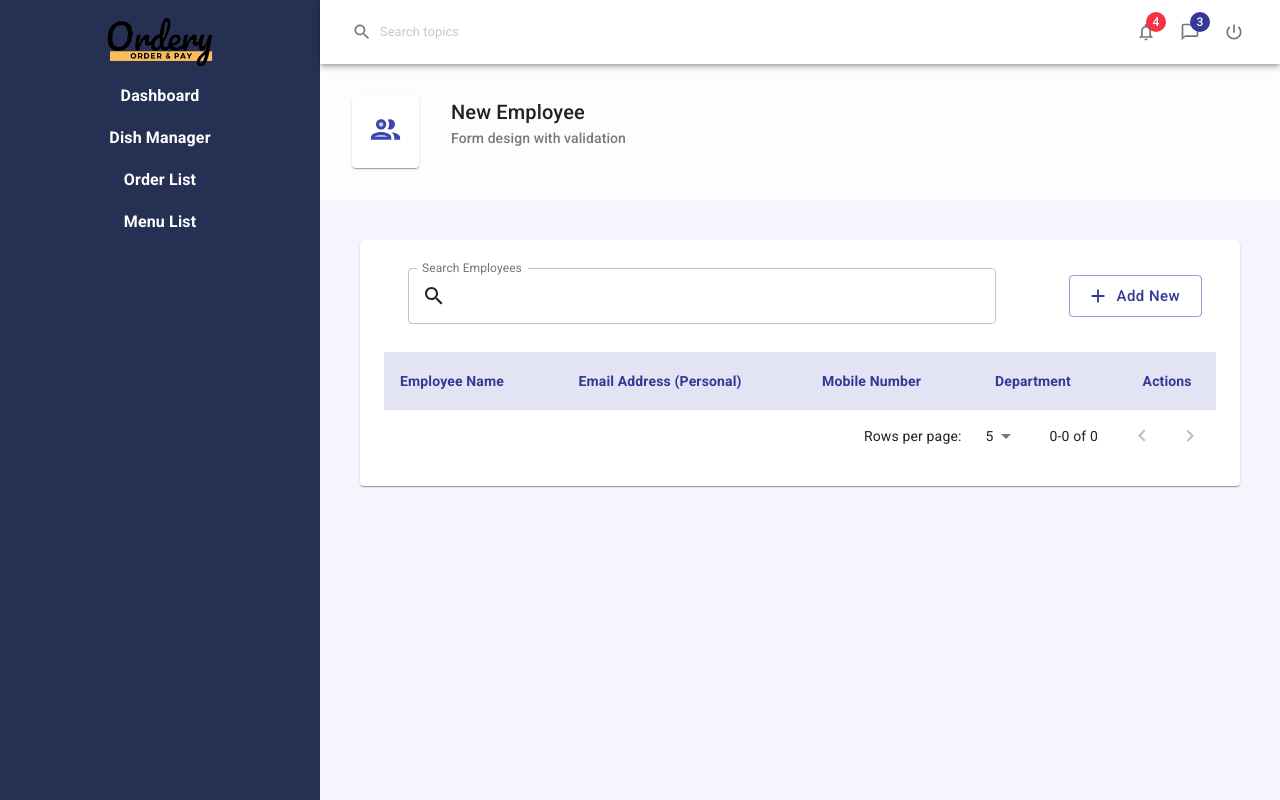
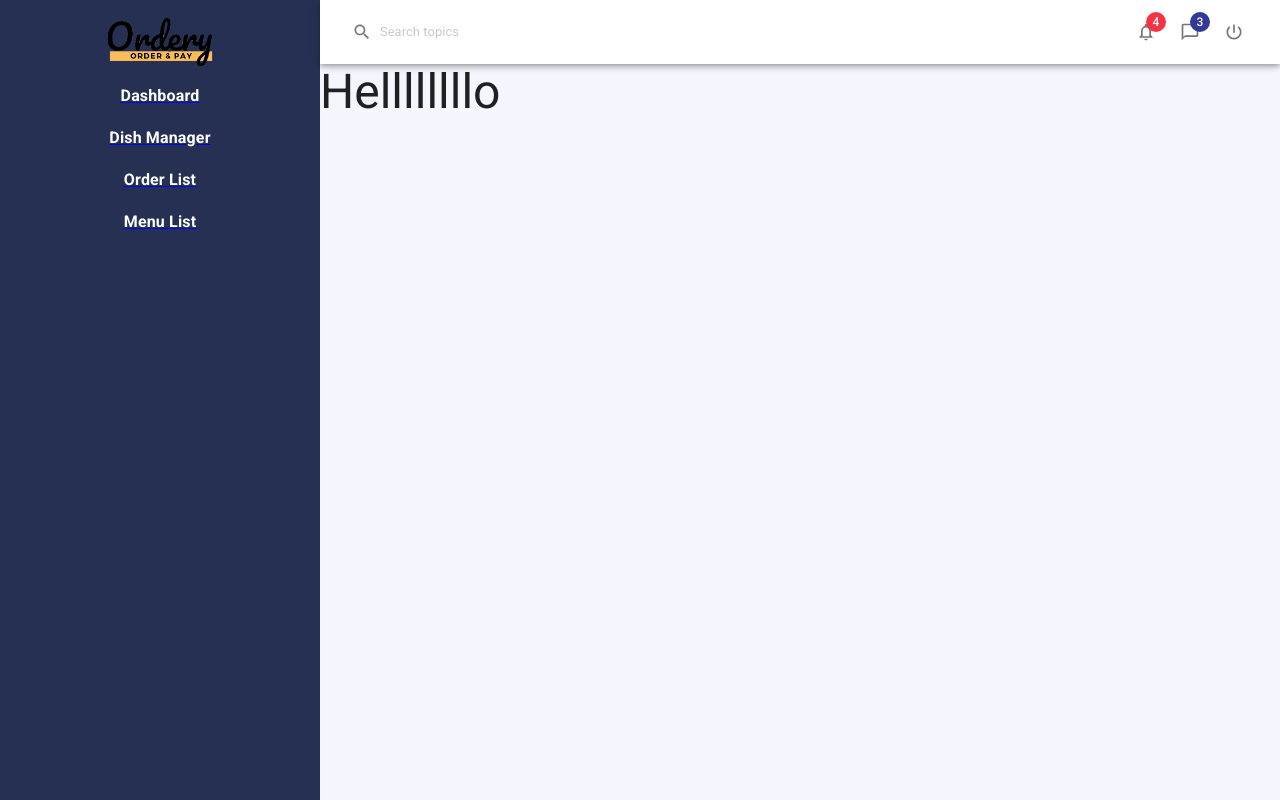
Before and after one commit to istarter/react-material-ui-dashboard, a React (Create React App) app: page / in a window 1280 px wide. Built offline with nearby package versions, Linux system fonts and the light colour scheme.

Commit message:
routes added

```diff
--- a/src/App/App.js
+++ b/src/App/App.js
@@ -10,8 +10,9 @@ import {
 } from "@material-ui/core";
 import Header from "../components/Header";
 import PageHeader from "../components/PageHeader";
-
+import { BrowserRouter, Switch, Route } from "react-router-dom";
 import Employees from "../pages/Employees/Employees";
+import MainRoute from "../routes/MainRoute";
 
 const theme = createMuiTheme({
   palette: {
@@ -52,14 +53,17 @@ function App() {
   const classes = useStyles();
 
   return (
+    <BrowserRouter>
       <ThemeProvider theme={theme}>
         <SideMenu />
         <div className={classes.appMain}>
           <Header />
-        <Employees />
+          {/* <Employees /> */}
+          <MainRoute />
         </div>
         <CssBaseline />
       </ThemeProvider>
+    </BrowserRouter>
   );
 }
 
--- a/src/components/SideMenu.js
+++ b/src/components/SideMenu.js
@@ -1,4 +1,5 @@
 import React from "react";
+import { Link } from "react-router-dom";
 import { makeStyles, withStyles, Typography, Grid } from "@material-ui/core";
 import { IMAGES, COLORS } from "../constant/Constant";
 
@@ -19,10 +20,17 @@ const style = {
   },
   menu: {
     height: "3em",
+    "&:hover": {
+      backgroundColor: "#fff",
+      color: "black",
+    },
   },
   menuItems: {
     color: COLORS.primary,
     fontWeight: "bold",
+    "&:hover": {
+      color: "black",
+    },
   },
 };
 
@@ -50,7 +58,11 @@ const SideMenu = (props) => {
             item
             className={classes.menu}
           >
-            <Typography className={classes.menuItems}>{route.name}</Typography>
+            <Grid item component={Link} to={route.link}>
+              <Typography className={classes.menuItems}>
+                {route.name}
+              </Typography>
+            </Grid>
           </Grid>
         ))}
       </Grid>
--- /dev/null
+++ b/src/pages/Dashboard.js
@@ -0,0 +1,14 @@
+import React from "react";
+import { makeStyles, withStyles, Typography, Grid } from "@material-ui/core";
+
+const Dashboard = () => {
+  return (
+    <Grid container item>
+      <Grid item>
+        <Typography variant="h3">Hellllllllo</Typography>
+      </Grid>
+    </Grid>
+  );
+};
+
+export default Dashboard;
--- /dev/null
+++ b/src/pages/DishManager.js
@@ -0,0 +1,14 @@
+import React from "react";
+import { makeStyles, withStyles, Typography, Grid } from "@material-ui/core";
+
+const DishManager = () => {
+  return (
+    <Grid container item>
+      <Grid item>
+        <Typography variant="h3">Dish Manager</Typography>
+      </Grid>
+    </Grid>
+  );
+};
+
+export default DishManager;
--- /dev/null
+++ b/src/routes/MainRoute.js
@@ -0,0 +1,16 @@
+import React, { useState } from "react";
+import { ThemeProvider, Theme } from "@material-ui/styles";
+import { BrowserRouter, Switch, Route } from "react-router-dom";
+import Dashboard from "../pages/Dashboard";
+import DishManager from "../pages/DishManager";
+
+export default function MainRoute() {
+  return (
+    <BrowserRouter>
+      <Switch>
+        <Route exact path="/" component={Dashboard} />
+        <Route exact path="/dishmanager" component={DishManager} />
+      </Switch>
+    </BrowserRouter>
+  );
+}
```
Lines whose indentation alone changed are shown as unchanged.
